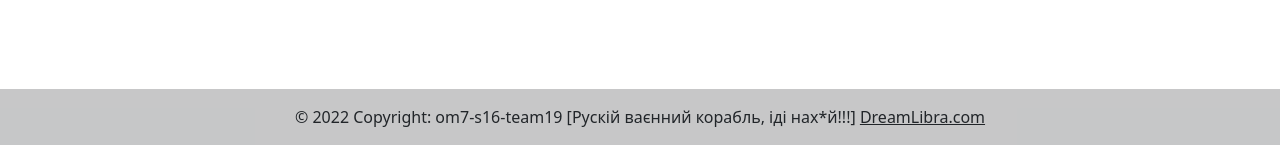
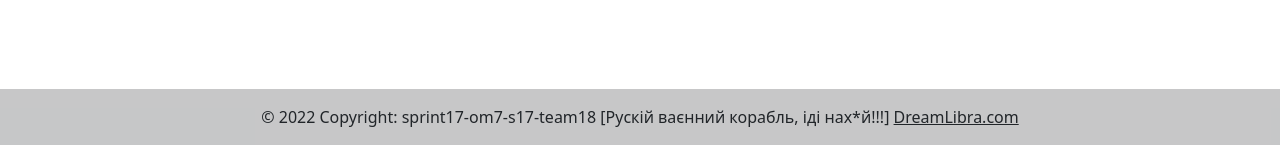
Before and after one commit to PythonMarathon001/sprint14-om7-s16-team19, a Django app: page / in a window 1280 px wide. Shown: the part 655-800 px from the top of the page. Run offline with Django 3.2, Linux system fonts and the light colour scheme.

Commit message:
Copyright changed )

```diff
--- a/templates/_base.html
+++ b/templates/_base.html
@@ -91,7 +91,7 @@
     <footer class="bg-light text-center text-lg-start mt-auto">
         <!-- Copyright -->
         <div class="text-center p-3" style="background-color: rgba(0, 0, 0, 0.2);">
-          © 2022 Copyright: om7-s16-team19 [Рускій ваєнний корабль, іді нах*й!!!]
+          © 2022 Copyright: sprint17-om7-s17-team18 [Рускій ваєнний корабль, іді нах*й!!!]
           <a class="text-dark" href="{% url 'index' %}">DreamLibra.com</a>
         </div>
         <!-- Copyright -->
```
